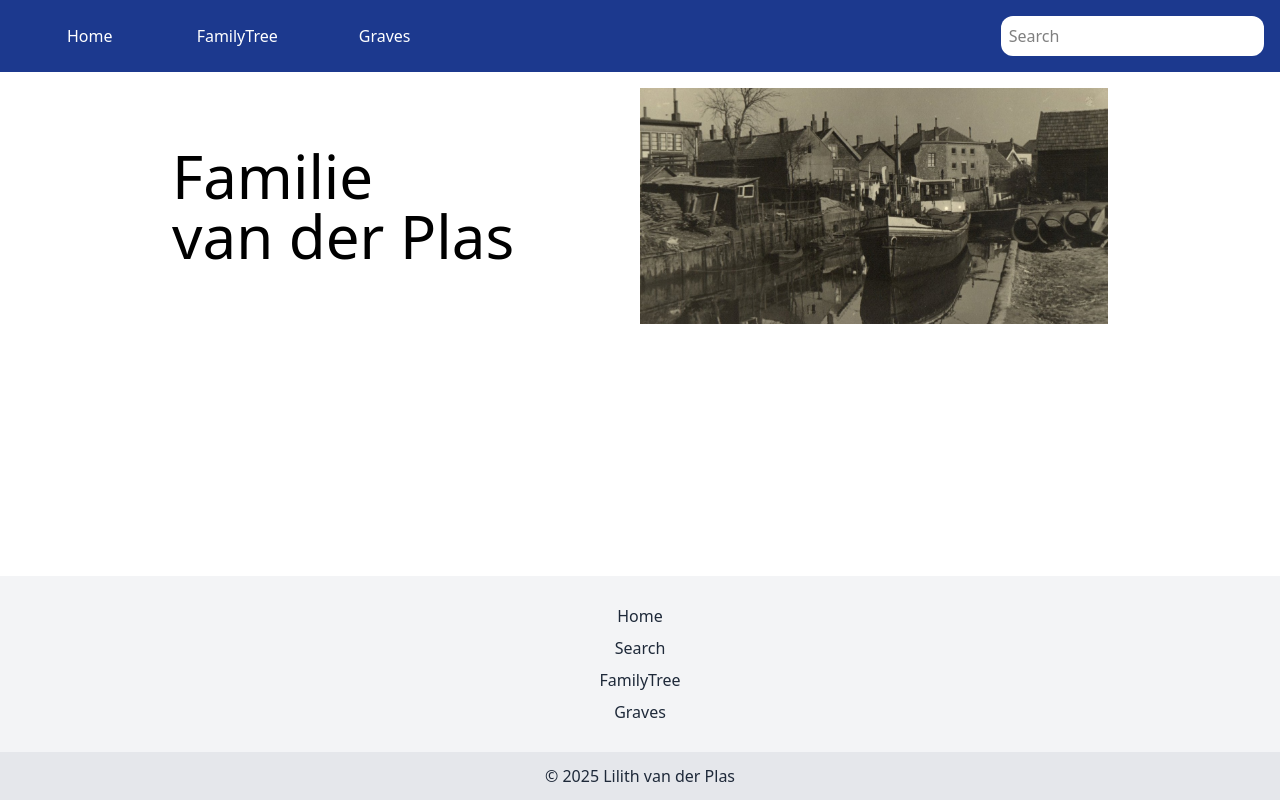
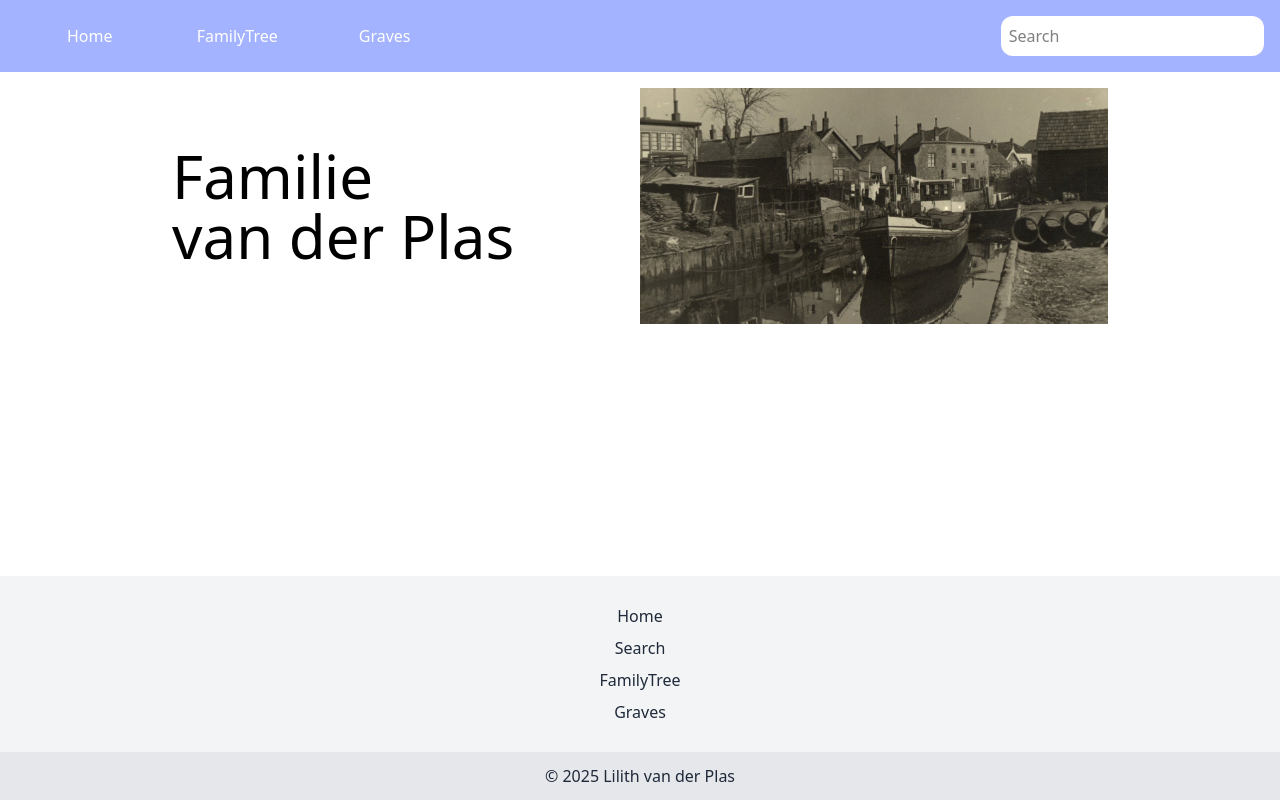
Before and after one commit to Lily-ofthevalley/geneology-site, a React (Vite) app: page / in a window 1280 px wide. Built offline with nearby package versions, Linux system fonts and the light colour scheme.

Commit message:
changed navbar colours to indigo

```diff
--- a/src/components/Navbar/Navbar.tsx
+++ b/src/components/Navbar/Navbar.tsx
@@ -3,23 +3,23 @@ import { NavLink } from "react-router";
 
 const Navbar = () => {
   return (
-    <div className="w-full bg-blue-900 flex flex-row">
+    <div className="w-full bg-indigo-300 flex flex-row">
       <div className="w-7/12 flex flex-row ml-4">
         <NavLink
           to="/"
-          className="flex items-center justify-center w-1/5 hover:bg-blue-800 transition duration-300 py-3 px-6 rounded-lg text-white"
+          className="flex items-center justify-center w-1/5 hover:bg-indigo-400 transition duration-300 py-3 px-6 rounded-lg text-white"
         >
           Home
         </NavLink>
         <NavLink
           to="/familytree"
-          className="flex items-center justify-center w-1/5 hover:bg-blue-800 transition duration-300 py-3 px-6 rounded-lg text-white"
+          className="flex items-center justify-center w-1/5 hover:bg-indigo-400 transition duration-300 py-3 px-6 rounded-lg text-white"
         >
           FamilyTree
         </NavLink>
         <NavLink
           to="/graves"
-          className="flex items-center justify-center w-1/5 hover:bg-blue-800 transition duration-300 py-3 px-6 rounded-lg text-white"
+          className="flex items-center justify-center w-1/5 hover:bg-indigo-400 transition duration-300 py-3 px-6 rounded-lg text-white"
         >
           Graves
         </NavLink>
```
